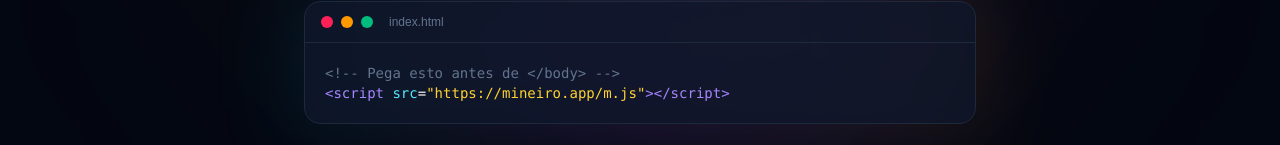
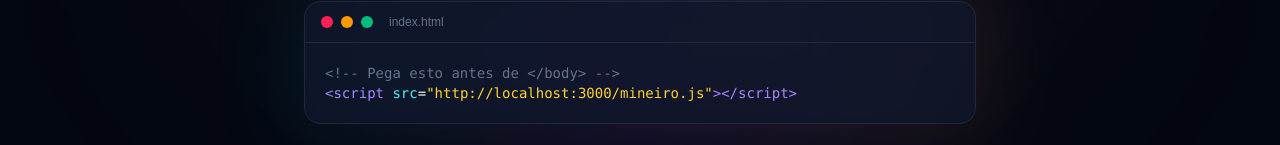
Before and after one commit to Peluchito19/Mineiro-Clientes, a Next.js app: page / in a window 1280 px wide. Shown: the part 655-800 px from the top of the page. Built offline with nearby package versions, Linux system fonts and the light colour scheme.

Commit message:
feat: make script URL dynamic on landing

```diff
--- a/app/page.tsx
+++ b/app/page.tsx
@@ -1,6 +1,17 @@
 import Link from "next/link";
+import { headers } from "next/headers";
+
+export const dynamic = "force-dynamic";
 
 export default function Home() {
+  const headerList = headers();
+  const host =
+    headerList.get("x-forwarded-host") ||
+    headerList.get("host") ||
+    "mineiro-clientes.vercel.app";
+  const protocol = headerList.get("x-forwarded-proto") || "https";
+  const scriptUrl = `${protocol}://${host}/mineiro.js`;
+
   return (
     <div className="min-h-screen bg-[#030712] text-slate-100 overflow-hidden">
       {/* Background Effects */}
@@ -107,7 +118,7 @@ export default function Home() {
                   <span className="text-violet-400">{"<script"}</span>
                   <span className="text-cyan-300">{" src"}</span>
                   <span className="text-white">{"="}</span>
-                  <span className="text-amber-300">{'"https://mineiro.app/m.js"'}</span>
+                  <span className="text-amber-300">{`"${scriptUrl}"`}</span>
                   <span className="text-violet-400">{">"}</span>
                   <span className="text-violet-400">{"</script>"}</span>
                 </code>
```
